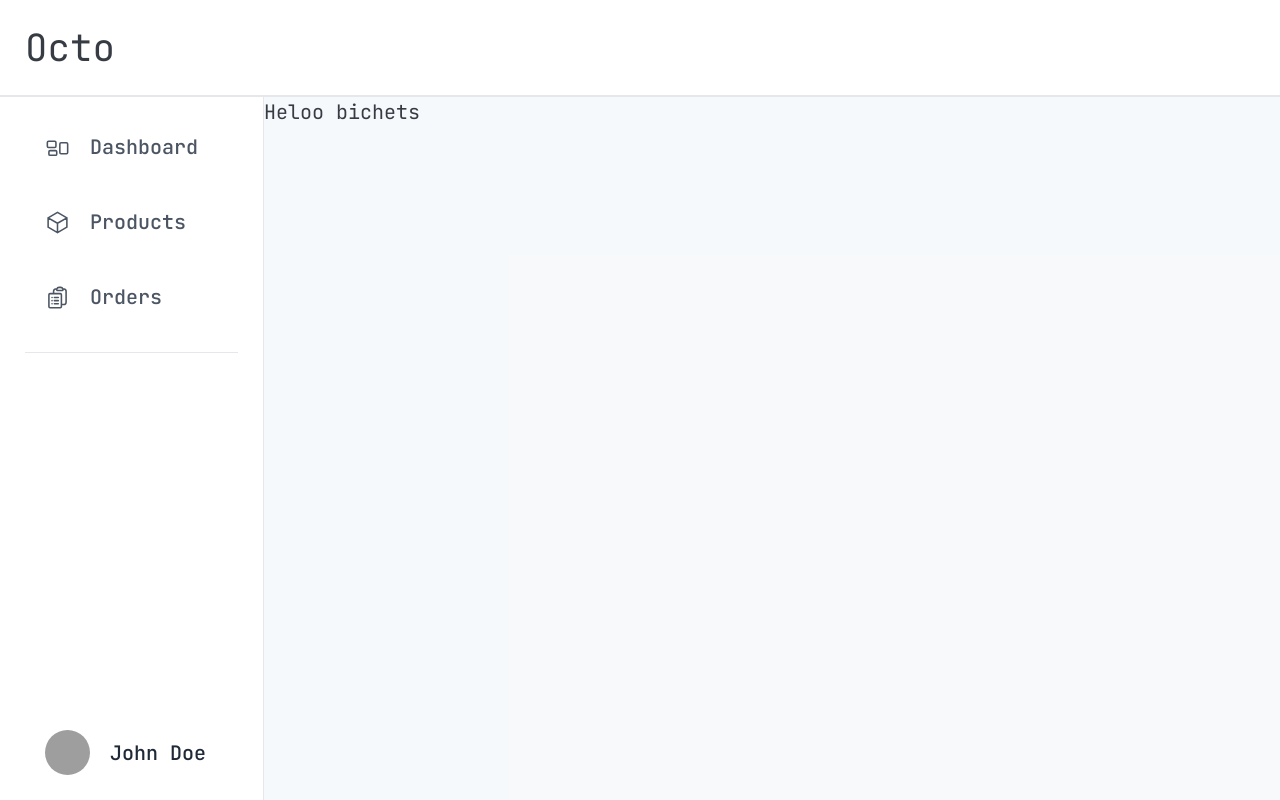
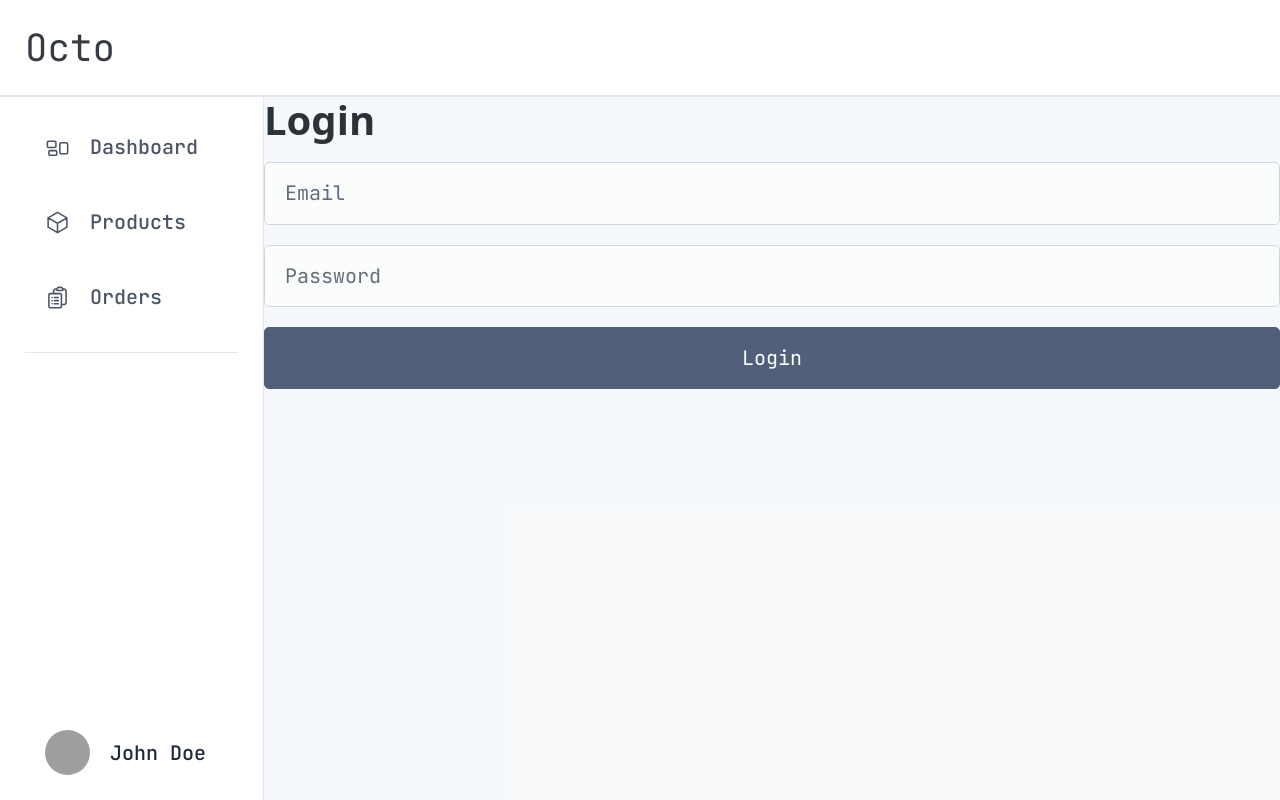
Before and after one commit to prodjohnper/octo-app, a Next.js app: page /dashboard in a window 1280 px wide. Built offline with nearby package versions, Linux system fonts and the light colour scheme; grey boxes are pictures that could not be loaded.

Commit message:
update/test - example code

```diff
--- /dev/null
+++ b/src/app/dashboard/hooks/useAuth.js
@@ -0,0 +1,33 @@
+// THIS IS EXAMPLE CODE FOR A HOOK, REPLACE WITH ACTUAL LOGIC
+
+import { useState } from "react";
+
+export function useAuth() {
+  const [user, setUser] = useState(null);
+
+  // Simulate login
+  const login = async (email, password) => {
+    return new Promise((resolve) => {
+      setTimeout(() => {
+        if (email === "user@example.com" && password === "password") {
+          setUser({ email });
+          resolve({ success: true });
+        } else {
+          resolve({ success: false, error: "Invalid credentials" });
+        }
+      }, 1000); // Simulate API delay
+    });
+  };
+
+  // Simulate logout
+  const logout = () => {
+    setUser(null);
+  };
+
+  // Check if user is authenticated
+  const isAuthenticated = () => {
+    return user !== null;
+  };
+
+  return { user, login, logout, isAuthenticated };
+}
--- a/src/app/dashboard/page.tsx
+++ b/src/app/dashboard/page.tsx
@@ -1,7 +1,46 @@
+// THIS IS EXAMPLE CODE FOR A HOOK BEING USED, REPLACE WITH ACTUAL LOGIC
+
+import { useState } from "react";
+import { useAuth } from "./hooks/useAuth";
 import "./styles/dashboard.module.css";
 
-const Pagina = () => {
-  return <div className="dashboard">Heloo bichets</div>;
+const Dashboard = () => {
+  const { login, user } = useAuth();
+  const [email, setEmail] = useState("");
+  const [password, setPassword] = useState("");
+  const [error, setError] = useState("");
+
+  const handleSubmit = async (e: { preventDefault: () => void }) => {
+    e.preventDefault();
+    const result = await login(email, password);
+    if (result.success) {
+      setError("");
+    } else {
+      setError(result.error);
+    }
+  };
+
+  return (
+    <div>
+      <h1>Login</h1>
+      {error && <p style={{ color: "red" }}>{error}</p>}
+      <form onSubmit={handleSubmit}>
+        <input
+          type="email"
+          placeholder="Email"
+          value={email}
+          onChange={(e) => setEmail(e.target.value)}
+        />
+        <input
+          type="password"
+          placeholder="Password"
+          value={password}
+          onChange={(e) => setPassword(e.target.value)}
+        />
+        <button type="submit">Login</button>
+      </form>
+      {user && <p>Welcome, {user}!</p>}
+    </div>
+  );
 };
-
-export default Pagina;
+export default Dashboard;
```
